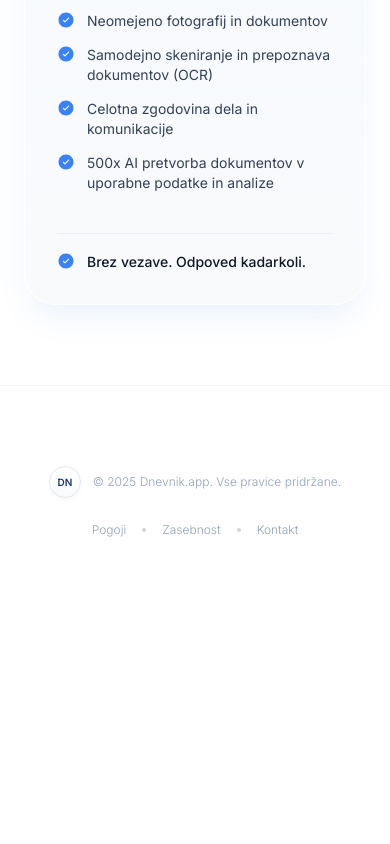
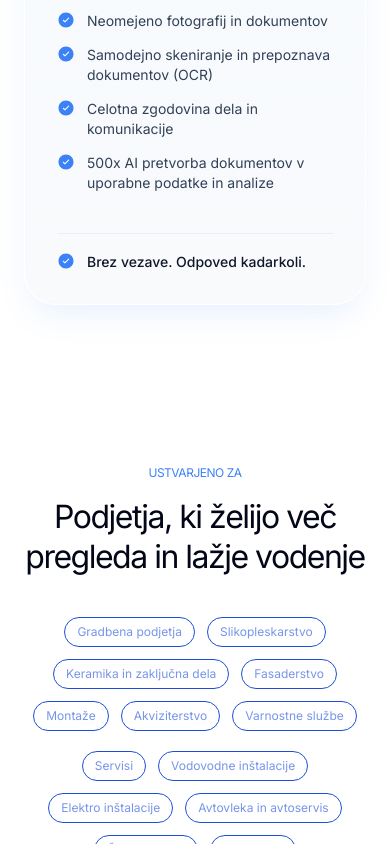
Before and after one commit to rajkamal96/saas-mvp-dashboard, a Next.js app: page / in a window 390 px wide. Shown: the part 11156-12000 px from the top of the page. Before the commit the page ends 11742 px from the top, so only its background shows below. Built offline with nearby package versions, Linux system fonts and the light colour scheme; some icons are missing.

Commit message:
Industry card

```diff
--- a/src/app/page.tsx
+++ b/src/app/page.tsx
@@ -96,14 +96,13 @@ export default function LandingPage() {
       <div className="relative z-10">
         <Navbar />
         <Hero />
-        {/* <TargetIndustries /> */}
-        {/* <BenefitCards /> */}
         <PainSolutions />
         <Timeline />
         <DashboardPreview />
         <TransformationSlider />
         {/* <FeatureCarousel /> */}
         <Pricing />
+        <TargetIndustries />
         <Footer />
       </div>
     </div>
--- a/src/components/landing/TargetIndustries.tsx
+++ b/src/components/landing/TargetIndustries.tsx
@@ -1,50 +1,190 @@
 "use client";
 
 import React from "react";
-import { useLanguage } from "@/lib/useLanguage";
 
 export function TargetIndustries() {
-  const { t } = useLanguage();
-
-  const industries = [
-    "Elektroinštalacije",
-    "Vodovodne inštalacije",
-    "Gradbeništvo & Montaža",
-    "Urejanje okolice & Vrtnarstvo",
-    "Čiščenje in vzdrževanje",
-    "Servis strojev & Opreme",
-    "Telekomunikacije"
+  const row1 = [
+    "Gradbena podjetja",
+    "Slikopleskarstvo",
+    "Keramika in zaključna dela",
+    "Fasaderstvo",
+    "Montaže",
+    "Akviziterstvo",
+    "Varnostne službe"
   ];
 
+  const row2 = [
+    "Servisi",
+    "Vodovodne inštalacije",
+    "Elektro inštalacije",
+    "Avtovleka in avtoservis",
+    "Čistilni servisi",
+    "Energetika",
+    "Dostava in logistika"
+  ];
+
+  const row3 = [
+    "Vzdrževalna dela",
+    "Urejanje okolice",
+    "Upravniki stavb",
+    "Inženiringi in projektiranje",
+    "Organizatorji prireditev, porok",
+    "Zavarovalništvo"
+  ];
+
+  const row4 = [
+    "Inšpekcije in pregledi",
+    "Selitve",
+    "Komunalna podjetja",
+    "Kurirske službe"
+  ];
+
+  const renderRow = (items: string[]) => (
+    <div
+      style={{
+        display: "flex",
+        flexDirection: "row",
+        flexWrap: "wrap",
+        justifyContent: "center",
+        alignItems: "center",
+        gap: "12px",
+        width: "100%"
+      }}
+    >
+      {items.map((item, idx) => (
+        <div
+          key={idx}
+          style={{
+            boxSizing: "border-box",
+            display: "flex",
+            flexDirection: "column",
+            alignItems: "flex-start",
+            padding: "6px 12px",
+            background: "rgba(255, 255, 255, 0.04)",
+            border: "0.7px solid #1D4ED8",
+            borderRadius: "9999px",
+            transition: "all 0.3s ease"
+          }}
+          className="hover:scale-[1.03] hover:bg-blue-500/5 hover:border-blue-600 transition-all cursor-default"
+        >
+          <span
+            style={{
+              fontFamily: "'Inter', sans-serif",
+              fontStyle: "normal",
+              fontWeight: 400,
+              fontSize: "12px",
+              lineHeight: "16px",
+              display: "flex",
+              alignItems: "center",
+              color: "rgba(29, 78, 216, 0.6)",
+              transition: "color 0.3s ease"
+            }}
+            className="hover:text-blue-600"
+          >
+            {item}
+          </span>
+        </div>
+      ))}
+    </div>
+  );
+
   return (
-    <section id="panoge" className="max-w-7xl mx-auto px-6 py-12">
-      <div className="relative overflow-hidden rounded-[2rem] bg-gradient-to-r from-slate-50 to-slate-100/50 border border-white p-8 md:p-10 shadow-[0_10px_30px_-15px_rgba(15,23,42,0.15),inset_0_1px_0_white]">
-        <div className="absolute top-0 right-0 w-64 h-64 bg-blue-100/30 rounded-full blur-3xl pointer-events-none" />
+    <section
+      style={{
+        width: "100%",
+        display: "flex",
+        flexDirection: "column",
+        alignItems: "center",
+        padding: "80px 24px",
+        gap: "40px",
+        background: "transparent"
+      }}
+      className="relative z-10"
+    >
+      {/* Intro Title & Subtitle */}
+      <div
+        style={{
+          display: "flex",
+          flexDirection: "column",
+          alignItems: "center",
+          padding: "0px",
+          gap: "16px",
+          maxWidth: "768px",
+          width: "100%",
+          textAlign: "center"
+        }}
+      >
+        <span
+          style={{
+            fontFamily: "'Inter', sans-serif",
+            fontStyle: "normal",
+            fontWeight: 400,
+            fontSize: "12px",
+            lineHeight: "16px",
+            display: "flex",
+            alignItems: "center",
+            textAlign: "center",
+            letterSpacing: "-0.48px",
+            color: "#3B82F6",
+            textTransform: "uppercase"
+          }}
+        >
+          USTVARJENO ZA
+        </span>
+        <h2
+          style={{
+            fontFamily: "'Inter', sans-serif",
+            fontStyle: "normal",
+            fontWeight: 400,
+            fontSize: "32px",
+            lineHeight: "40px",
+            display: "flex",
+            alignItems: "center",
+            justifyContent: "center",
+            textAlign: "center",
+            letterSpacing: "-1.5px",
+            color: "#020617",
+            margin: 0
+          }}
+        >
+          Podjetja, ki želijo več pregleda in lažje vodenje
+        </h2>
+      </div>
 
-        <div className="relative z-10 flex flex-col md:flex-row md:items-center justify-between gap-8">
-          <div className="max-w-md">
-            <p className="font-['JetBrains_Mono',monospace] text-[10px] md:text-xs font-semibold tracking-[-0.04em] text-blue-500 mb-2 uppercase">
-              {t("indTitle")}
-            </p>
-            <h3 className="text-xl md:text-2xl font-semibold tracking-tight text-slate-950">
-              Prilagojeno za vsako ekipo na terenu
-            </h3>
-            <p className="mt-2 text-xs md:text-sm leading-6 text-slate-500 font-light">
-              Dnevnik.app se brez težav prilagodi specifikam vaše panoge in strukturi dela.
-            </p>
-          </div>
+      {/* Grid of Industry Pills */}
+      <div
+        style={{
+          display: "flex",
+          flexDirection: "column",
+          alignItems: "center",
+          padding: "0px",
+          gap: "20px",
+          width: "100%",
+          maxWidth: "1100px"
+        }}
+      >
+        {renderRow(row1)}
+        {renderRow(row2)}
+        {renderRow(row3)}
+        {renderRow(row4)}
+      </div>
 
-          <div className="flex flex-wrap items-center gap-2 max-w-xl">
-            {industries.map((ind, i) => (
-              <span
-                key={i}
-                className="rounded-full border border-slate-200 bg-white/80 px-4 py-2 text-xs font-normal text-slate-700 shadow-[0_2px_6px_rgba(15,23,42,0.03),inset_0_1px_0_white] hover:border-[#1B3A6B] hover:text-[#1B3A6B] hover:-translate-y-0.5 transition-all duration-300 cursor-default"
-              >
-                {ind}
-              </span>
-            ))}
-          </div>
-        </div>
+      {/* Footer Text */}
+      <div
+        style={{
+          fontFamily: "'Inter', sans-serif",
+          fontStyle: "normal",
+          fontWeight: 300,
+          fontSize: "16px",
+          lineHeight: "28px",
+          display: "flex",
+          alignItems: "center",
+          textAlign: "center",
+          color: "#475569",
+          marginTop: "12px"
+        }}
+      >
+        ...in mnoge druge...
       </div>
     </section>
   );
```
